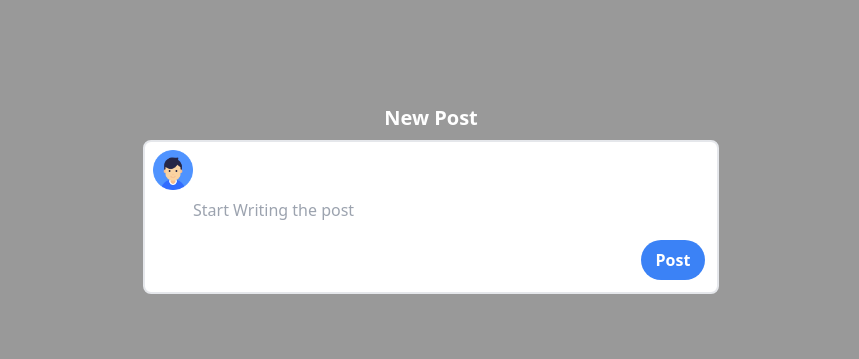
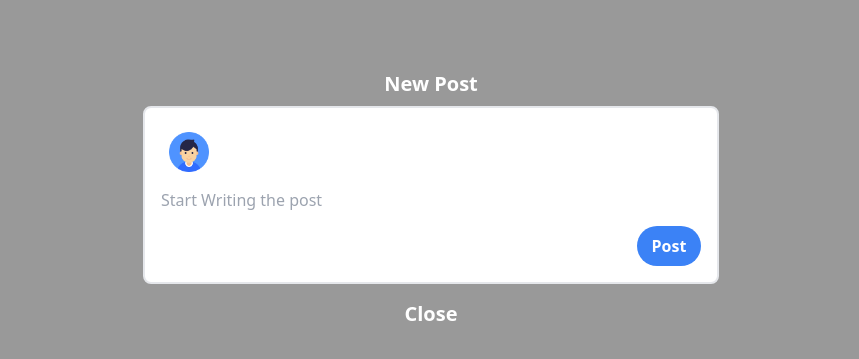
Before and after one commit to prasad-hp/Textgram, a React (Vite) app in the folder frontend/: page / in a window 1280 px wide. Both pictures are taken after a click on the element "Start the post...". Shown: the part 201-560 px from the top of the page, without its empty margins (209-1068 px from the left). Built offline with nearby package versions, Linux system fonts and the light colour scheme; no server answers.

Commit message:
new comment and new posts are responding as expected

```diff
--- a/frontend/src/components/CreateComment.jsx
+++ b/frontend/src/components/CreateComment.jsx
@@ -1,50 +1,67 @@
 import React, { useEffect, useRef, useState } from "react";
 import { useRecoilValue } from "recoil";
-import { userAtom } from "../store/atoms/user";
+import { userAtom } from "../store/atoms/user.jsx";
 
-function CreateComment(props){
-    const textAreaRef = useRef(null)
-    const[text, setText] = useState("")
-    const [height, setHeight] = useState("12px")
-    const user = useRecoilValue(userAtom)
+function CreateComment({ newComment, onClose }) {
+    const textAreaRef = useRef(null);
+    const [text, setText] = useState("");
+    const user = useRecoilValue(userAtom);
 
-    function handleInput(event){
-        setText(event.target.value)
-        setHeight("h-auto")
+    const handleInput = (event) => {
+        setText(event.target.value);
+    };
 
-    }
-    useEffect(()=>{
-        const textArea = textAreaRef.current
-        if(textArea){
-            textArea.style.height = "auto"
-            textArea.style.height = textAreaRef.current.scrollHeight + "px"
+    useEffect(() => {
+        const textArea = textAreaRef.current;
+        if (textArea) {
+            textArea.style.height = "auto";
+            textArea.style.height = textArea.scrollHeight + "px";
         }
-    }, [text])
+    }, [text]);
 
-    return(
-        <div className="w-screen md:h-screen bg-black/40 flex flex-col items-center justify-center">
-            <h1 className="text-white font-semibold text-xl pb-2">New Comment</h1>
-            <div className="md:w-475 w-96 border-2 rounded-lg bg-white h-auto ">
-            <div className="flex items-center">
-                <img src="./defaultprofilepic.png" className="w-14 h-14 p-2" />
-                <h1 className="font-semibold m-2">{props.firstName}{" "}{props.lastName}</h1>
-            </div>
-            <div className="mx-16">
-                <p>{props.postText}</p>
-            </div>
-                <div className="flex items-center">
-                    <img src="./defaultprofilepic.png" className="w-14 h-14 p-2" />
-                    <h1 className="font-semibold m-2">{user.firstName} {" "} {user.lastName} </h1>
-                </div>
-                    <form className="h-auto">
-                        <textarea ref={textAreaRef} className={`md:w-425 w-82 resize-none mx-16 outline-0 overflow-y-hidden ${height} min-h-6` } placeholder="Start Writing the Comment" onInput={handleInput} value={text} rows={1} />
-                        <div className="float-right">
-                            <div type="submit" className="h-10 m-3 bg-blue-500 font-semibold w-16 rounded-3xl text-white flex flex-col items-center justify-center">Post</div>
+    const handleSubmit = (event) => {
+        event.preventDefault();
+        console.log("Post submitted:", text);
+        setText("");
+        onClose();
+    };
+
+    if (!newComment) return null;
+
+    return (
+        <div className="bg-black/40 fixed inset-0 flex items-center justify-center">
+            <div className="flex flex-col items-center justify-center">
+                <h1 className="text-white font-semibold text-xl pb-2">New Comment</h1>
+                <div className="w-96 md:w-475 border-2 rounded-lg bg-white h-auto p-4">
+                    <div className="flex items-center mb-2">
+                        <img src="./defaultprofilepic.png" alt="Profile" className="w-14 h-14 p-2" />
+                        <h1 className="font-semibold ml-2">{user.firstName} {user.lastName}</h1>
+                    </div>
+                    <form onSubmit={handleSubmit} className="h-auto">
+                        <textarea
+                            ref={textAreaRef}
+                            className="w-full resize-none outline-none overflow-y-hidden"
+                            placeholder="Start Writing the post"
+                            onChange={handleInput}
+                            value={text}
+                            rows={1}
+                        />
+                        <div className="flex justify-end mt-2">
+                            <button type="submit" className="h-10 bg-blue-500 font-semibold w-16 rounded-3xl text-white flex items-center justify-center">
+                                Post
+                            </button>
                         </div>
                     </form>
+                </div>
+                <button
+                    className="text-white font-semibold text-xl mt-4"
+                    onClick={onClose}
+                >
+                    Close
+                </button>
             </div>
         </div>
-    )
+    );
 }
 
 export default CreateComment;
--- a/frontend/src/components/CreatePostLanding.jsx
+++ b/frontend/src/components/CreatePostLanding.jsx
@@ -2,17 +2,23 @@ import React, { useState } from "react";
 import NewPost from "./NewPost";
 
 function CreatePostLanding(){
-    const [newPost, setNewPost] = useState("hidden")
+    const [newPost, setNewPost] = useState(false)
+
+    function handleClose(){
+        setNewPost(false)
+    }
     return(
         <div className="md:w-475 w-412">
             <div className="md:flex md:w-full md:items-center md:min-w-md hidden">
                 <img src="./defaultprofilepic.png" className="h-14 p-2"/>
-                <span className="text-gray-400 pl-5 md:w-450 w-96" onClick={()=>setNewPost("inline")}>Start the post...</span>
+                <span className="text-gray-400 pl-5 md:w-450 w-96" onClick={()=>setNewPost(true)}>Start the post...</span>
                 <div className="h-10 bg-gray-400 font-semibold w-16 rounded-3xl text-white flex flex-col items-center justify-center">Post</div>
             </div>
-            <div className={`${newPost} z-10 absolute top-0 left-0`} onDoubleClick={()=>setNewPost("hidden")}>
-                <NewPost />
-            </div>
+            {newPost &&
+            (<div className="z-10 absolute top-0 left-0 w-screen h-screen">
+                    <NewPost newPost={newPost} onClose={handleClose} />
+            </div>)
+            }
         </div>
     )
 }
--- a/frontend/src/components/NavbarBottom.jsx
+++ b/frontend/src/components/NavbarBottom.jsx
@@ -5,12 +5,11 @@ import profile from "../assets/profile.svg";
 import NewPost from "./NewPost";
 
 function NavbarBottom() {
-    const [newPostShow, setNewPostShow] = useState(false);
+    const [newPost, setNewPost] = useState(false);
 
-    const toggleNewPost = () => {
-        setNewPostShow(!newPostShow);
-    };
-
+    function handleClose(){
+        setNewPost(false)
+    }
     return (
         <div className="md:w-475 w-412">
             <div className="w-screen md:hidden flex justify-around py-4">
@@ -20,18 +19,15 @@ function NavbarBottom() {
                 <img
                     src={postAdd}
                     alt="Add Post"
-                    onClick={toggleNewPost}
+                    onClick={()=>setNewPost(true)}
                 />
                 <a href="/profile">
                     <img src={profile} alt="Profile" />
                 </a>
             </div>
-            {newPostShow && (
-                <div className="z-10 absolute top-0 left-0">
-                    <div className="w-96">
-                        <NewPost />
-                        <button onClick={toggleNewPost}>Close</button>
-                    </div>
+            {newPost && (
+                <div className="z-10 absolute top-0 left-0 w-screen h-screen">
+                    <NewPost newPost={newPost} onClose={handleClose} />
                 </div>
             )}
         </div>
--- a/frontend/src/components/NavbarTop.jsx
+++ b/frontend/src/components/NavbarTop.jsx
@@ -1,26 +1,42 @@
-import React from "react";
-import homeIcon from "../assets/homeIcon.svg"
-import postAdd from "../assets/postAdd.svg"
-import profile from "../assets/profile.svg"
-import menuIcon from "../assets/menuIcon.svg"
-import atIcon from "../assets/atIcon.svg"
+import React, { useState } from "react";
+import homeIcon from "../assets/homeIcon.svg";
+import postAdd from "../assets/postAdd.svg";
+import profile from "../assets/profile.svg";
+import menuIcon from "../assets/menuIcon.svg";
+import atIcon from "../assets/atIcon.svg";
+import { useNavigate } from "react-router-dom";
+import NewPost from "./NewPost.jsx";
 
-function NavbarTop(){
-    return(
+function NavbarTop() {
+    const [newPost, setNewPost] = useState(false);
+    const navigate = useNavigate();
+
+    const handleClose = () => {
+        setNewPost(false);
+    };
+
+    return (
+        <div>
             <div className="w-screen flex justify-center py-3">
                 <div className="flex justify-around md:w-3/4 w-full">
-                <img src={atIcon} />
+                    <img src={atIcon} onClick={() => navigate("/")} className="hover:cursor-pointer" />
                     <div className="md:inline-block hidden">
                         <div className="flex md:justify-between w-412 justify-end">
-                        <img src={homeIcon} />
-                        <img src={postAdd} />
+                            <img src={homeIcon} onClick={() => navigate("/")} className="hover:cursor-pointer" />
+                            <img src={postAdd} onClick={() => setNewPost(true)} className="hover:cursor-pointer" />
                             <img src={profile} />
                         </div>
                     </div>
                     <img src={menuIcon} />
                 </div>
             </div>
-    )
+            {newPost && (
+                <div className="z-10 absolute top-0 left-0 w-screen h-screen">
+                    <NewPost newPost={newPost} onClose={handleClose} />
+                </div>
+            )}
+        </div>
+    );
 }
 
 export default NavbarTop;
--- a/frontend/src/components/NewPost.jsx
+++ b/frontend/src/components/NewPost.jsx
@@ -2,42 +2,66 @@ import React, { useEffect, useRef, useState } from "react";
 import { useRecoilValue } from "recoil";
 import { userAtom } from "../store/atoms/user.jsx";
 
-function NewPost(){
-    const textAreaRef = useRef(null)
-    const[text, setText] = useState("")
-    const [height, setHeight] = useState("6")
-    const user = useRecoilValue(userAtom)
+function NewPost({ newPost, onClose }) {
+    const textAreaRef = useRef(null);
+    const [text, setText] = useState("");
+    const user = useRecoilValue(userAtom);
 
-    function handleInput(event){
-        setText(event.target.value)
-        setHeight("auto")
+    const handleInput = (event) => {
+        setText(event.target.value);
+    };
 
-    }
-    useEffect(()=>{
-        const textArea = textAreaRef.current
-        if(textArea){
-            textArea.style.height = "auto"
-            textArea.style.height = textAreaRef.current.scrollHeight + "px"
+    useEffect(() => {
+        const textArea = textAreaRef.current;
+        if (textArea) {
+            textArea.style.height = "auto";
+            textArea.style.height = textArea.scrollHeight + "px";
         }
-    }, [text])
+    }, [text]);
 
-    return(
-        <div className="w-screen h-screen bg-black/40 flex flex-col items-center justify-center">
-            <h1 className="text-white font-semibold text-xl pb-2">New Post</h1>
-            <div className="w-475 border-2 rounded-lg bg-white h-auto ">
-                <div className="flex items-center">
-                    <img src="./defaultprofilepic.png" className="w-14 h-14 p-2" />
-                    <h1 className="font-semibold m-2">{user.firstName} {" "} {user.lastName}</h1>
-                </div>
-                    <form className="h-auto">
-                        <textarea ref={textAreaRef} className={`w-450 resize-none ml-12 outline-0 overflow-y-hidden h-${height} min-h-6` } placeholder="Start Writing the post" onInput={handleInput} value={text} rows={1}/>
-                        <div className="float-right">
-                            <div type="submit" className="h-10 m-3 bg-blue-500 font-semibold w-16 rounded-3xl text-white flex flex-col items-center justify-center">Post</div>
+    const handleSubmit = (event) => {
+        event.preventDefault();
+        console.log("Post submitted:", text);
+        setText("");
+        onClose();
+    };
+
+    if (!newPost) return null;
+
+    return (
+        <div className="bg-black/40 fixed inset-0 flex items-center justify-center">
+            <div className="flex flex-col items-center justify-center">
+                <h1 className="text-white font-semibold text-xl pb-2">New Post</h1>
+                <div className="w-96 md:w-475 border-2 rounded-lg bg-white h-auto p-4">
+                    <div className="flex items-center mb-2">
+                        <img src="./defaultprofilepic.png" alt="Profile" className="w-14 h-14 p-2" />
+                        <h1 className="font-semibold ml-2">{user.firstName} {user.lastName}</h1>
+                    </div>
+                    <form onSubmit={handleSubmit} className="h-auto">
+                        <textarea
+                            ref={textAreaRef}
+                            className="w-full resize-none outline-none overflow-y-hidden"
+                            placeholder="Start Writing the post"
+                            onChange={handleInput}
+                            value={text}
+                            rows={1}
+                        />
+                        <div className="flex justify-end mt-2">
+                            <button type="submit" className="h-10 bg-blue-500 font-semibold w-16 rounded-3xl text-white flex items-center justify-center">
+                                Post
+                            </button>
                         </div>
                     </form>
+                </div>
+                <button
+                    className="text-white font-semibold text-xl mt-4"
+                    onClick={onClose}
+                >
+                    Close
+                </button>
             </div>
         </div>
-    )
+    );
 }
 
 export default NewPost;
--- a/frontend/src/components/Post.jsx
+++ b/frontend/src/components/Post.jsx
@@ -8,7 +8,7 @@ import { useNavigate } from "react-router-dom";
 function Post(props){
     const [icon, setIcon] = useState(notLikedIcon)
     const [liked, setLiked] = useState(false)
-    const [comment, setComment] = useState("hidden")
+    const [comment, setComment] = useState(false)
     const navigate = useNavigate()
     useEffect(()=>{
         if(liked){
@@ -17,6 +17,9 @@ function Post(props){
             setIcon(notLikedIcon)
         }
     }, [liked])
+    function handleClose(){
+        setComment(false)
+    }
     return(
         <div className="w-screen sm:w-11/12 md:w-475 rounded-md items-center bg-green-500">
                 <div className="flex items-center">
@@ -32,11 +35,11 @@ function Post(props){
                             <img src={icon} className="h-7" />
                             <p className="text-lg mx-1">{props.likeCount}</p>
                         </span>
-                        <img src={commentIcon} className="h-6.5 mx-3" onClick={()=>setComment("inline")}/>
+                        <img src={commentIcon} className="h-6.5 mx-3" onClick={()=>setComment(true)}/>
                     </span>
                 </div>
-                <div className={`${comment} z-10 absolute top-0 left-0`} onDoubleClick={()=>setComment("hidden")}>
-                    <CreateComment postText={props.postText} firstName={props.firstName} lastName={props.lastName} />
+                <div className={`${comment} z-10 absolute top-0 left-0`} >
+                    <CreateComment postText={props.postText} firstName={props.firstName} lastName={props.lastName} newComment={comment} onClose={handleClose}/>
                 </div>
         </div>
     )
--- a/frontend/src/components/PostList.jsx
+++ b/frontend/src/components/PostList.jsx
@@ -16,7 +16,6 @@ function PostList(){
                         Authorization: "Bearer " + localStorage.getItem("token")
                     }
                 })
-                console.log(response)
                 setPosts(response.data)
             } catch (error) {
                 setMessage(error.response.data.message)
--- a/frontend/src/components/PostSingle.jsx
+++ b/frontend/src/components/PostSingle.jsx
@@ -8,7 +8,7 @@ import { useNavigate } from "react-router-dom";
 function PostSingle(props){
     const [icon, setIcon] = useState(notLikedIcon)
     const [liked, setLiked] = useState(false)
-    const [comment, setComment] = useState("hidden")
+    const [comment, setComment] = useState(false)
     const navigate = useNavigate()
     useEffect(()=>{
         if(liked){
@@ -17,6 +17,9 @@ function PostSingle(props){
             setIcon(notLikedIcon)
         }
     }, [liked])
+    function handleClose(){
+        setComment(false)
+    }
     return(
         <div className="w-screen sm:w-11/12 md:w-475 rounded-md items-center bg-green-500">
                 <div className="flex items-center">
@@ -32,11 +35,11 @@ function PostSingle(props){
                             <img src={icon} className="h-7" />
                             <p className="text-lg mx-1">{props.likeCount}</p>
                         </span>
-                        <img src={commentIcon} className="h-6.5 mx-3" onClick={()=>setComment("inline")}/>
+                        <img src={commentIcon} className="h-6.5 mx-3" onClick={()=>setComment(true)}/>
                     </span>
                 </div>
-                <div className={`${comment} z-10 absolute top-0 left-0`} onDoubleClick={()=>setComment("hidden")}>
-                    <CreateComment postText={props.postText} firstName={props.firstName} lastName={props.lastName}/>
+                <div className={`${comment} z-10 absolute top-0 left-0`} >
+                    <CreateComment postText={props.postText} firstName={props.firstName} lastName={props.lastName} onClose={handleClose} newComment={comment}/>
                 </div>
         </div>
     )
```
Also changed, not shown: 1 other file (tests, documents, lock files or other folders). Lines whose indentation alone changed are shown as unchanged.
